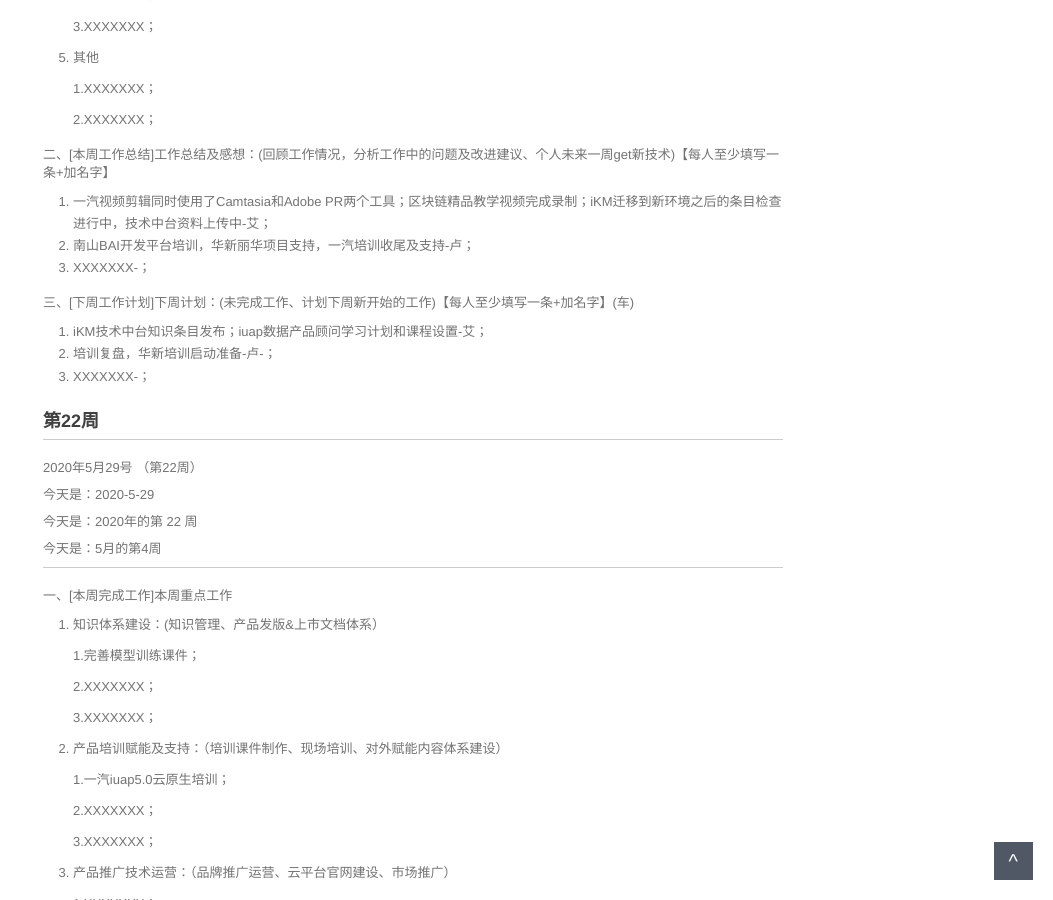
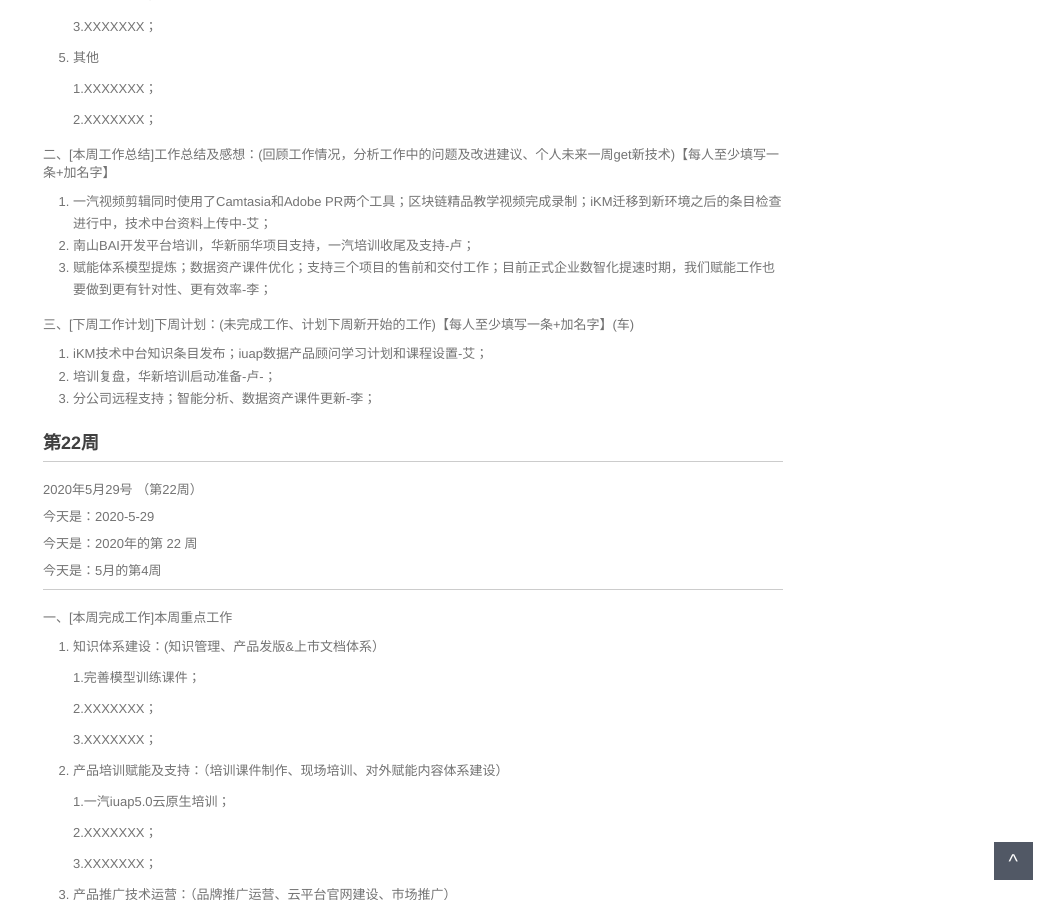
Before and after one commit to walllFlower/blog, a Jekyll site: the page built from 2020-02-28-day_report.md, in a window 1280 px wide and 900 px high, scrolled down 1018 px. Shown: the whole window, without its empty margins (227-1280 px from the left). Built offline with Jekyll 4.4.1, drawn with Linux system fonts in a browser that asks for light colours; comment, search, counter and statistics services are not loaded.

Commit message:
Update 2020-02-28-day_report.md

```diff
--- a/2020-02-28-day_report.md
+++ b/2020-02-28-day_report.md
@@ -70,13 +70,13 @@ categories: 技术运营工作周报
 
 1. 一汽视频剪辑同时使用了Camtasia和Adobe PR两个工具；区块链精品教学视频完成录制；iKM迁移到新环境之后的条目检查进行中，技术中台资料上传中-艾；
 2. 南山BAI开发平台培训，华新丽华项目支持，一汽培训收尾及支持-卢；
-3. XXXXXXX-；
+3. 赋能体系模型提炼；数据资产课件优化；支持三个项目的售前和交付工作；目前正式企业数智化提速时期，我们赋能工作也要做到更有针对性、更有效率-李；
 
 三、[下周工作计划]下周计划：(未完成工作、计划下周新开始的工作)【每人至少填写一条+加名字】(车)
 
 1. iKM技术中台知识条目发布；iuap数据产品顾问学习计划和课程设置-艾；
 2. 培训复盘，华新培训启动准备-卢-；
-3. XXXXXXX-；
+3. 分公司远程支持；智能分析、数据资产课件更新-李；
 
 
 
```
